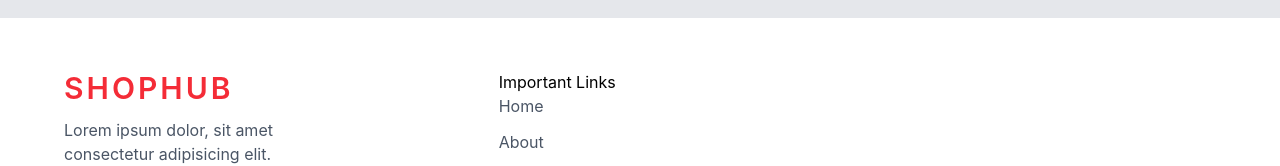
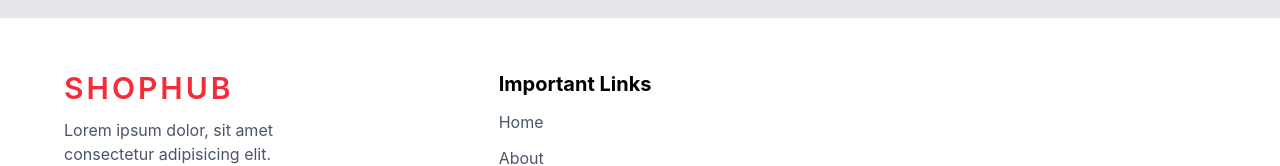
Before and after one commit to kaxadeveloper/Ecommerce, a React (Vite) app: page / in a window 1280 px wide. Shown: the part 4116-4282 px from the top of the page. Built offline with nearby package versions, Linux system fonts and the light colour scheme.

Commit message:
style h1 tag

```diff
--- a/src/components/Footer/Footer.jsx
+++ b/src/components/Footer/Footer.jsx
@@ -39,7 +39,9 @@
                     </div>
                     <div className='col-span-2 grid grid-cols-2 sm:grid-cols-3 md:pl-10'>
                         <div className='py-8 px-4'>
-                            <h1>Important Links</h1>
+                            <h1 className='text-xl font-bold sm:text-left mb-3'>
+                                Important Links
+                            </h1>
                             <ul className='space-y-3'>
                                 {
                                     FooterLinks.map((data, index) => (
```
